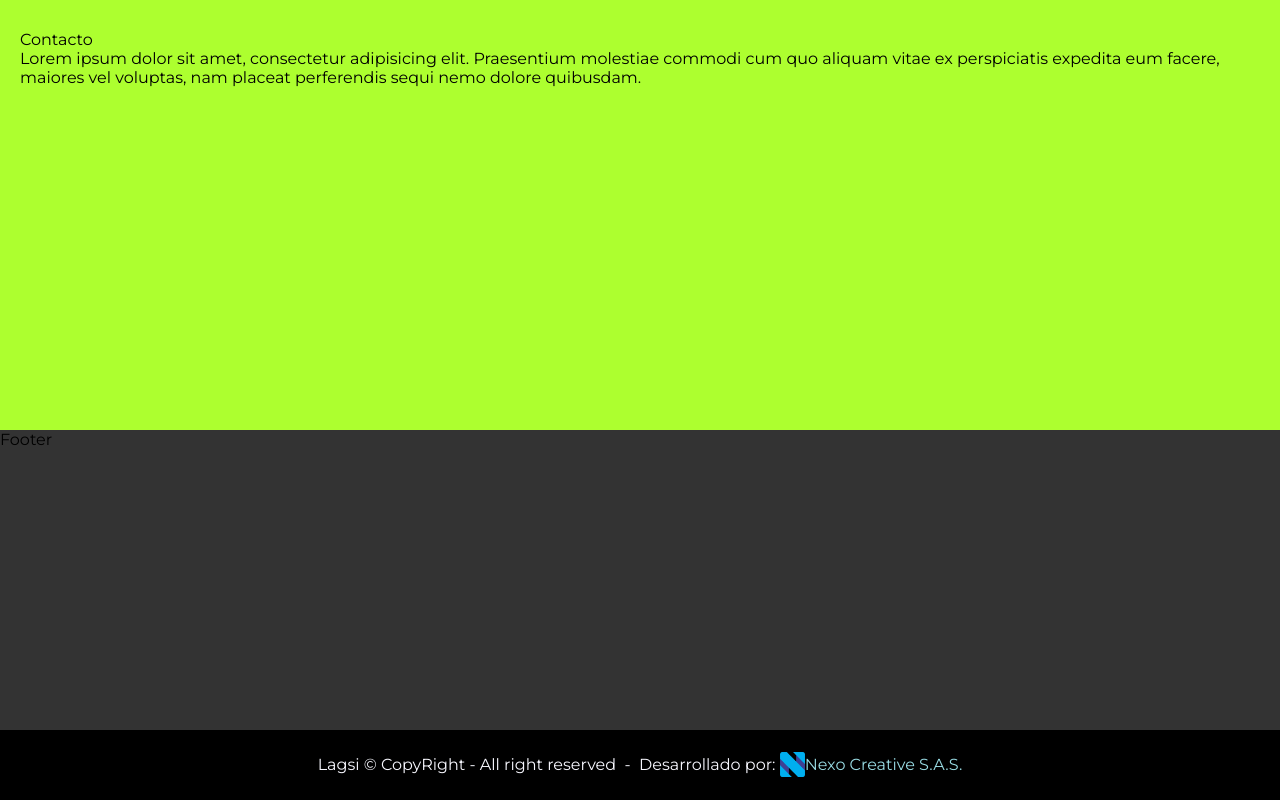
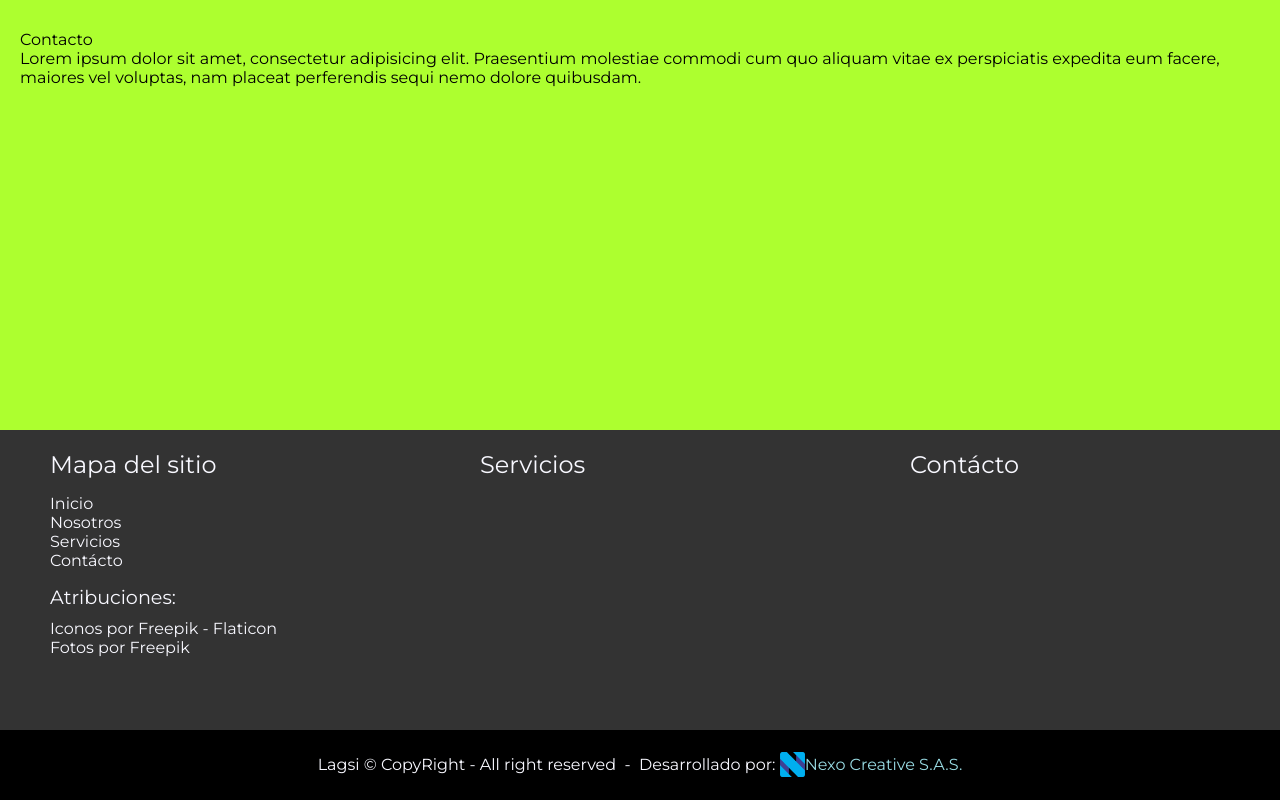
Before and after one commit to LedicaDev/lagsi, a React (Vite) app: page / in a window 1280 px wide. Shown: the part 4431-5231 px from the top of the page. Built offline with nearby package versions, Linux system fonts and the light colour scheme.

Commit message:
Actualización repositorio

```diff
--- a/src/assets/css/footer.css
+++ b/src/assets/css/footer.css
@@ -1,5 +1,56 @@
 .footer-content {
-    width: 100vw;
+    /* width: 100vw; */
     height: 300px;
     background: #333;
+    display: grid;
+    grid-template-columns: repeat(auto-fit, minmax(300px, 1fr));
+    justify-content: center;
+    /* align-items: center; */
+    gap: 10px;
+
 }
+
+.footer-column {
+    padding: 20px 50px;
+    width: 100%;
+    color: ghostwhite;
+}
+
+.footer-col-title {
+    color: ghostwhite;
+    font-size: 1.5rem;
+}
+
+.footer-site-map {
+    margin: 15px 0;
+    list-style: none;
+}
+
+.footer-links-item {
+    text-decoration: none;
+    color: ghostwhite;
+}
+
+.footer-links-item:hover {
+    color: aqua;
+    transition: all .3s ease;
+}
+
+.link-attributs {
+    color: ghostwhite;
+    text-decoration: none;
+}
+
+.link-attributs:hover {
+    color: aqua;
+    transition: all .3s ease;
+}
+
+.footer-attributs {
+    font-size: 1.2rem;
+}
+
+.footer-attributs-list {
+    margin-top: 10px;
+    list-style: none;
+}
--- a/src/components/Footer.jsx
+++ b/src/components/Footer.jsx
@@ -4,7 +4,42 @@ import CopyRight from "./CopyRight";
 const Footer = () => {
   return (
     <>
-      <div className="footer-content">Footer</div>
+      <div className="footer-content">
+        <div className="footer-column">
+          <span className="footer-col-title">Mapa del sitio</span>
+          <ul className="footer-site-map">
+            <li ><a className="footer-links-item" href="#inicio">Inicio</a></li>
+            <li ><a className="footer-links-item" href="#nosotros">Nosotros</a></li>
+            <li ><a className="footer-links-item" href="#servicios">Servicios</a></li>
+            <li ><a className="footer-links-item" href="#contacto">Contácto</a></li>
+          </ul>
+          <span className="footer-attributs">Atribuciones:</span>
+          <ul className="footer-attributs-list">
+            <li>
+              <a
+                className="link-attributs"
+                href="https://www.flaticon.es/iconos-gratis"
+              >
+                Iconos por Freepik - Flaticon
+              </a>
+            </li>
+            <li>
+              <a
+                className="link-attributs"
+                href="https://www.freepik.es/foto-gratis"
+              >
+                Fotos por Freepik
+              </a>
+            </li>
+          </ul>
+        </div>
+        <div className="footer-column">
+          <span className="footer-col-title">Servicios</span>
+        </div>
+        <div className="footer-column">
+          <span className="footer-col-title">Contácto</span>
+        </div>
+      </div>
       <CopyRight />
     </>
   );
```
